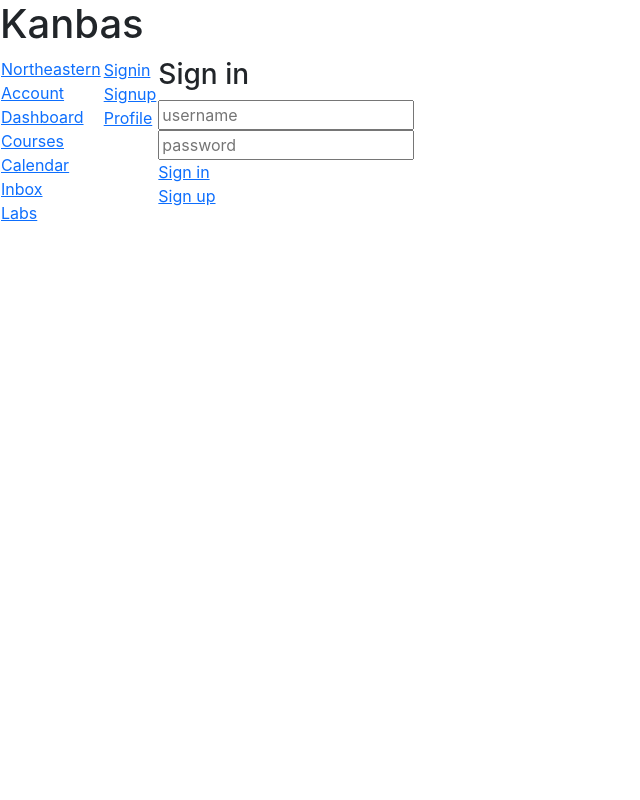
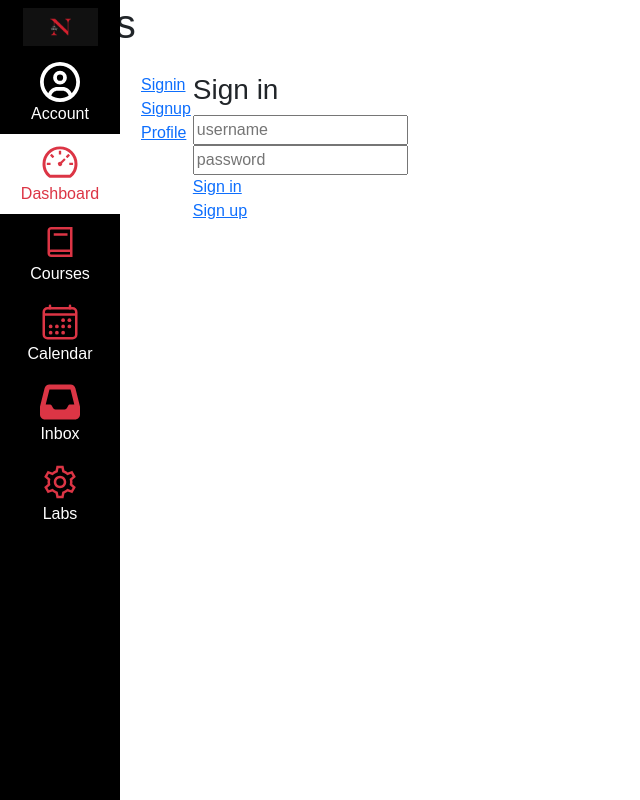
Before and after one commit to WeiqingGao/kanbas-react-web-app-cs5610-fa24, a React (Create React App) app: page /Labs#/Kanbas/Account/Signin in a window 1280 px wide. Shown: the whole page, without its empty margins (0-640 px from the left). Built offline with nearby package versions, Linux system fonts and the light colour scheme; the HTML template or start-up script is replaced by a standard one.

Commit message:
complete 4.1

```diff
--- a/src/Kanbas/Courses/Home/index.tsx
+++ b/src/Kanbas/Courses/Home/index.tsx
@@ -3,15 +3,15 @@ import CourseStatus from "./Status";
 
 export default function Home() {
     return (
-        <table id="wd-home">
-            <tr>
-                <td valign="top">
+        <div>
+            <div className="d-flex" id="wd-home">
+                <div className="flex-fill">
                     <Modules />
-                </td>
-                <td valign="top">
-                    <CourseStatus />
-                </td>
-            </tr>
-        </table>
+                </div>
+            </div>
+            <div className="d-none d-md-block">
+                <CourseStatus />
+            </div>
+        </div>
     );
 }
--- a/src/Kanbas/Courses/index.tsx
+++ b/src/Kanbas/Courses/index.tsx
@@ -4,18 +4,21 @@ import Modules from "./Modules";
 import Home from "./Home";
 import Assignments from "./Assignments";
 import AssignmentEditor from "./Assignments/Editor";
+import { FaAlignJustify } from "react-icons/fa";
 
 export default function Courses() {
     return (
         <div id="wd-courses">
-            <h2>Course 1234</h2>
+            <h2 className="text-danger">
+                <FaAlignJustify className="me-4 fs-4 mb-1" />
+                Course 1234
+            </h2>
             <hr />
-            <table>
-                <tr>
-                    <td valign="top">
+            <div className="d-flex">
+                <div className="d-none d-md-block">
                     <CoursesNavigation />
-                    </td>
-                    <td valign="top">
+                </div>
+                <div className="flex-fill">
                     <Routes>
                         <Route path="/" element={<Navigate to="Home" />} />
                         <Route path="Home" element={<Home />} />
@@ -24,9 +27,8 @@ export default function Courses() {
                         <Route path="Assignments/:aid" element={<AssignmentEditor />} />
                         <Route path="People" element={<h2>People</h2>} />
                     </Routes>
-                    </td>
-                </tr>
-            </table>
+                </div>
+            </div>
         </div>
     );
 }
--- a/src/Kanbas/Navigation.tsx
+++ b/src/Kanbas/Navigation.tsx
@@ -1,15 +1,45 @@
 import { Link } from "react-router-dom";
+import { AiOutlineDashboard } from "react-icons/ai";
+import { IoCalendarOutline } from "react-icons/io5";
+import { LiaBookSolid, LiaCogSolid } from "react-icons/lia";
+import { FaI, FaInbox, FaRegCircleUser } from "react-icons/fa6";
 
 export default function KanbasNavigation() {
     return (
-        <div id="wd-kanbas-navigation">
-            <a href="https://www.northeastern.edu/" id="wd-neu-link" target="_blank">Northeastern</a><br/>
-            <Link to="/Kanbas/Account" id="wd-account-link">Account</Link><br/>
-            <Link to="/Kanbas/Dashboard" id="wd-dashboard-link">Dashboard</Link><br/>
-            <Link to="/Kanbas/Courses" id="wd-course-link">Courses</Link><br/>
-            <Link to="/Kanbas/Calendar" id="wd-calendar-link">Calendar</Link><br/>
-            <Link to="/Kanbas/Inbox" id="wd-inbox-link">Inbox</Link><br/>
-            <Link to="/Labs" id="wd-labs-link">Labs</Link><br/>
+        <div id="wd-kanbas-navigation" style={{width:120}}
+             className="list-group rounded-0 position-fixed
+                        bottom-0 top-0 d-none d-md-block bg-black z-2">
+            <a href="https://www.northeastern.edu/" id="wd-neu-link" target="_blank"
+               className="list-group-item bg-black border-0 text-center"><img src="/images/NEU.png" width="75px" /></a>
+            <Link to="/Kanbas/Account" id="wd-account-link"
+                  className="list-group-item text-center border-0 bg-black text-white">
+                <FaRegCircleUser className="fs-1 text text-white" /><br />
+                Account</Link>
+            <Link to="/Kanbas/Dashboard" id="wd-dashboard-link"
+                  className="list-group-item text-center border-0
+                            bg-white text-danger">
+                <AiOutlineDashboard className="fs-1 text-danger" /><br/>
+                Dashboard</Link>
+            <Link to="/Kanbas/Courses" id="wd-course-link"
+                  className="list-group-item text-white
+                            bg-black text-center border-0">
+                <LiaBookSolid className="fs-1 text-danger" /><br />
+                Courses</Link>
+            <Link to="/Kanbas/Calendar" id="wd-calendar-link"
+                className="list-group-item text-white
+                        bg-black text-center border-0">
+                <IoCalendarOutline className="fs-1 text-danger" /><br />
+                Calendar</Link>
+            <Link to="/Kanbas/Inbox" id="wd-inbox-link"
+                className="list-group-item text-white
+                        bg-black text-center border-0">
+                <FaInbox className="fs-1 text-danger" /><br />
+                Inbox</Link>
+            <Link to="/Labs" id="wd-labs-link"
+                className="list-group-item text-white
+                        bg-black text-center border-0">
+                <LiaCogSolid className="fs-1 text-danger" /><br />
+                Labs</Link>
         </div>
     );
 }
--- a/src/Kanbas/index.tsx
+++ b/src/Kanbas/index.tsx
@@ -3,17 +3,14 @@ import Account from "./Account";
 import Dashboard from "./Dashboard";
 import KanbasNavigation from "./Navigation";
 import Courses from "./Courses";
+import "./style.css";
 
 export default function Kanbas() {
     return (
         <div id="wd-kanbas">
             <h1>Kanbas</h1>
-            <table>
-                <tr>
-                    <td valign="top">
                 <KanbasNavigation />
-                    </td>
-                    <td valign="top">
+                <div className="wd-main-content-offset p-3">
                     <Routes>
                         <Route path="/" element={<Navigate to="Account" />} />
                         <Route path="/Account/*" element={<Account />} />
@@ -22,9 +19,7 @@ export default function Kanbas() {
                         <Route path="/Calendar" element={<h1>Calendar</h1>} />
                         <Route path="/Inbox" element={<h1>Inbox</h1>} />
                     </Routes>
-                    </td>
-                </tr>
-            </table>
+                </div>
         </div>
     );
 }
--- /dev/null
+++ b/src/Kanbas/style.css
@@ -0,0 +1,7 @@
+body   {  margin: 0;  padding: 0;  }
+body * {  font-family: Arial, Helvetica, sans-serif;  }
+@media (min-width: 768px) {
+  #wd-kanbas .wd-main-content-offset {
+    padding-left: 140px !important;
+  }
+}
```
Also changed, not shown: public/images/NEU.png (added), public/images/images.png (added). Lines whose indentation alone changed are shown as unchanged.
